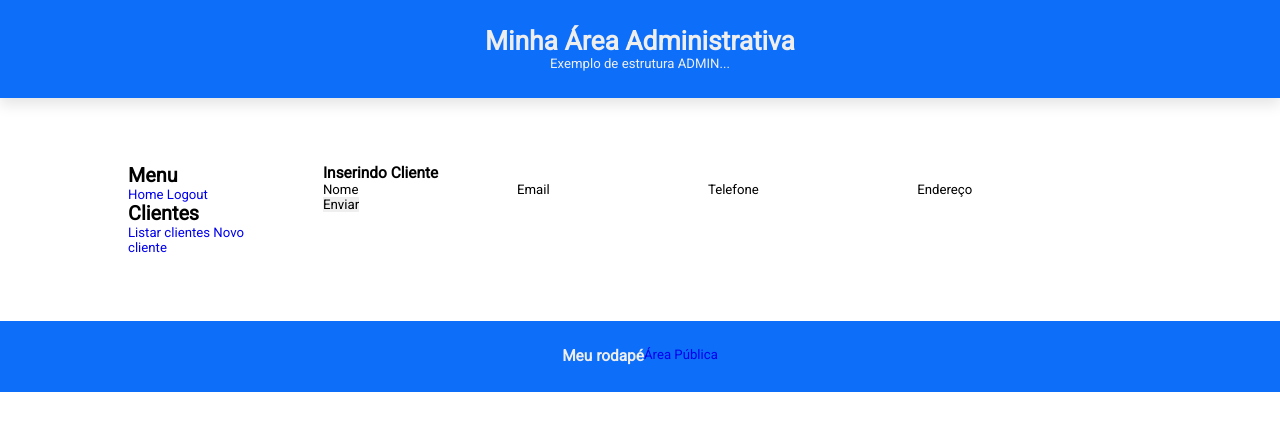
After one commit to diegors-prog/ProgramacaoWeb, a PHP site: template docker-lamp-pw-master/www/admin/views/client/insertClient.php in a window 1280 px wide. The commit adds this page. Shown: the top 431 px of the page. Run offline with PHP 8.4, Linux system fonts and the light colour scheme; the template is opened without the code that fills it, so the values that code supplies are empty.

Commit message:
atualizando parte admin para criar um novo cliente

```diff
--- /dev/null
+++ b/docker-lamp-pw-master/www/admin/views/client/insertClient.php
@@ -0,0 +1,12 @@
+<h1>Inserindo Cliente</h1>
+<form class="form" action="?controller=clients&action=insertClientAction" method="post">
+    <label for="">Nome</label>
+    <input type="text" name="name">
+    <label for="">Email</label>
+    <input type="text" name="email">
+    <label for="">Telefone</label>
+    <input type="text" name="phone">
+    <label for="">Endereço</label>
+    <input type="text" name="address">
+    <input type="submit" value="Enviar">
+</form>
--- a/docker-lamp-pw-master/www/admin/views/templates/header.php
+++ b/docker-lamp-pw-master/www/admin/views/templates/header.php
@@ -22,5 +22,6 @@
             <a href="index.php?controller=main&action=logout">Logout</a>
             <h2>Clientes</h2>
             <a href="?controller=clients&action=listClients" id="register">Listar clientes</a>
+            <a href="?controller=clients&action=insertClient" id="newClient">Novo cliente</a>
         </nav>
         <article class="article">
```
Also changed, not shown: docker-lamp-pw-master/www/admin/controllers/ClientController.php (+21 -0 lines), docker-lamp-pw-master/www/admin/index.php (+8 -0 lines), docker-lamp-pw-master/www/admin/models/clientModel.php (+11 -0 lines).
